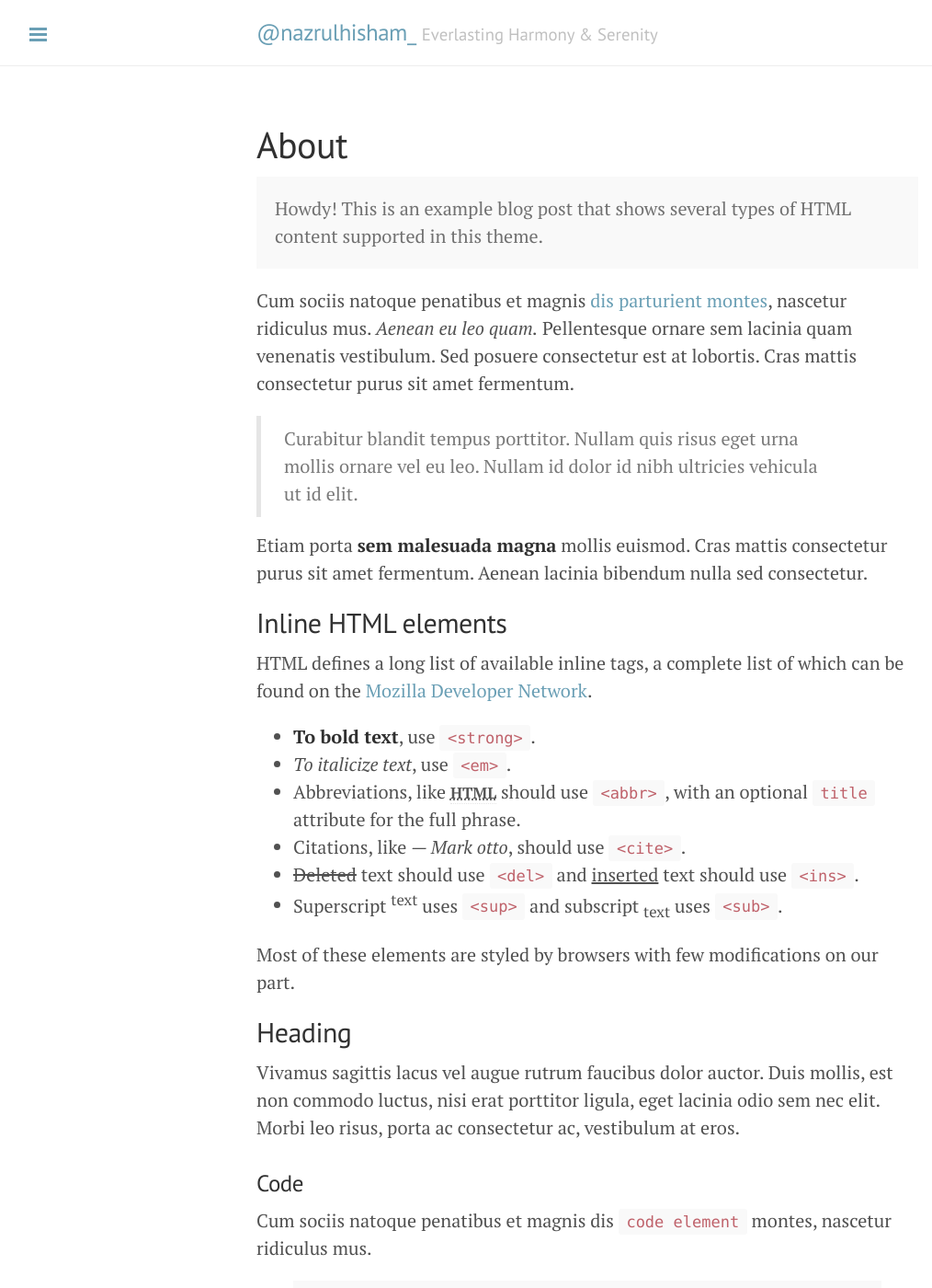
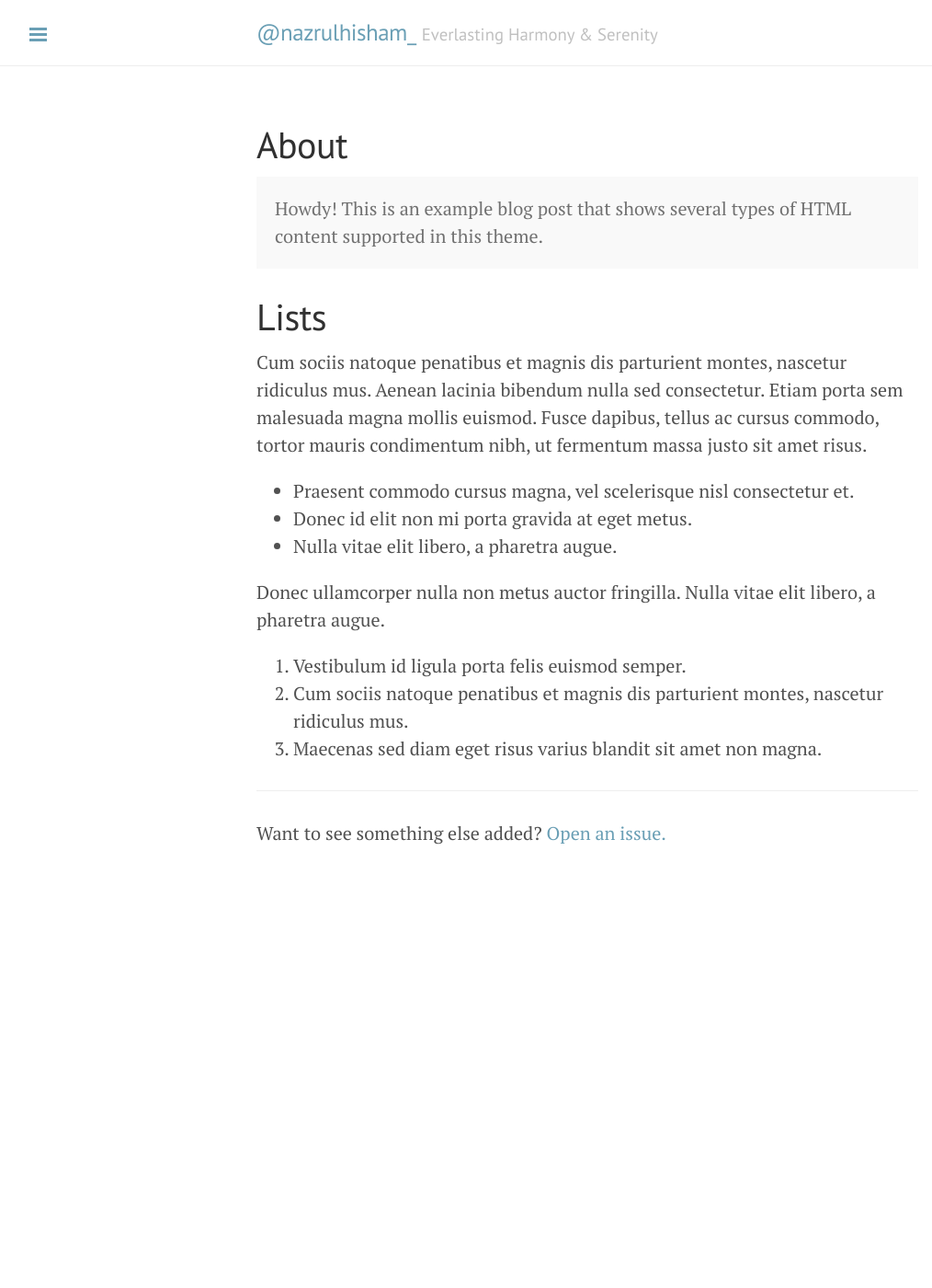
Before and after one commit to lumachroma/fantastik, a Jekyll site: the page built from about.md, in a window 1280 px wide and 1400 px high. Shown: the whole window at 92% size, without its empty margins (1-1015 px from the left). Built offline with Jekyll 4.4.1, drawn with Linux system fonts in a browser that asks for light colours; Markdown is read by kramdown in place of the engine named in the settings; comment, search, counter and statistics services are not loaded; some of the changed text lies outside the part shown.

Commit message:
Update about.md

```diff
--- a/about.md
+++ b/about.md
@@ -7,47 +7,8 @@
   Howdy! This is an example blog post that shows several types of HTML content supported in this theme.
 </div>
 
-Cum sociis natoque penatibus et magnis <a href="#">dis parturient montes</a>, nascetur ridiculus mus. *Aenean eu leo quam.* Pellentesque ornare sem lacinia quam venenatis vestibulum. Sed posuere consectetur est at lobortis. Cras mattis consectetur purus sit amet fermentum.
 
-> Curabitur blandit tempus porttitor. Nullam quis risus eget urna mollis ornare vel eu leo. Nullam id dolor id nibh ultricies vehicula ut id elit.
-
-Etiam porta **sem malesuada magna** mollis euismod. Cras mattis consectetur purus sit amet fermentum. Aenean lacinia bibendum nulla sed consectetur.
-
-## Inline HTML elements
-
-HTML defines a long list of available inline tags, a complete list of which can be found on the [Mozilla Developer Network](https://developer.mozilla.org/en-US/docs/Web/HTML/Element).
-
-- **To bold text**, use `<strong>`.
-- *To italicize text*, use `<em>`.
-- Abbreviations, like <abbr title="HyperText Markup Langage">HTML</abbr> should use `<abbr>`, with an optional `title` attribute for the full phrase.
-- Citations, like <cite>&mdash; Mark otto</cite>, should use `<cite>`.
-- <del>Deleted</del> text should use `<del>` and <ins>inserted</ins> text should use `<ins>`.
-- Superscript <sup>text</sup> uses `<sup>` and subscript <sub>text</sub> uses `<sub>`.
-
-Most of these elements are styled by browsers with few modifications on our part.
-
-## Heading
-
-Vivamus sagittis lacus vel augue rutrum faucibus dolor auctor. Duis mollis, est non commodo luctus, nisi erat porttitor ligula, eget lacinia odio sem nec elit. Morbi leo risus, porta ac consectetur ac, vestibulum at eros.
-
-### Code
-
-Cum sociis natoque penatibus et magnis dis `code element` montes, nascetur ridiculus mus.
-
-{% highlight js %}
-// Example can be run directly in your JavaScript console
-
-// Create a function that takes two arguments and returns the sum of those arguments
-var adder = new Function("a", "b", "return a + b");
-
-// Call the function
-adder(2, 6);
-// > 8
-{% endhighlight %}
-
-Aenean lacinia bibendum nulla sed consectetur. Etiam porta sem malesuada magna mollis euismod. Fusce dapibus, tellus ac cursus commodo, tortor mauris condimentum nibh, ut fermentum massa.
-
-### Lists
+# Lists
 
 Cum sociis natoque penatibus et magnis dis parturient montes, nascetur ridiculus mus. Aenean lacinia bibendum nulla sed consectetur. Etiam porta sem malesuada magna mollis euismod. Fusce dapibus, tellus ac cursus commodo, tortor mauris condimentum nibh, ut fermentum massa justo sit amet risus.
 
@@ -61,61 +22,6 @@
 2. Cum sociis natoque penatibus et magnis dis parturient montes, nascetur ridiculus mus.
 3. Maecenas sed diam eget risus varius blandit sit amet non magna.
 
-Cras mattis consectetur purus sit amet fermentum. Sed posuere consectetur est at lobortis.
-
-<dl>
-  <dt>HyperText Markup Language (HTML)</dt>
-  <dd>The language used to describe and define the content of a Web page</dd>
-
-  <dt>Cascading Style Sheets (CSS)</dt>
-  <dd>Used to describe the appearance of Web content</dd>
-
-  <dt>JavaScript (JS)</dt>
-  <dd>The programming language used to build advanced Web sites and applications</dd>
-</dl>
-
-Integer posuere erat a ante venenatis dapibus posuere velit aliquet. Morbi leo risus, porta ac consectetur ac, vestibulum at eros. Nullam quis risus eget urna mollis ornare vel eu leo.
-
-### Tables
-
-Aenean lacinia bibendum nulla sed consectetur. Lorem ipsum dolor sit amet, consectetur adipiscing elit.
-
-<table>
-  <thead>
-    <tr>
-      <th>Name</th>
-      <th>Upvotes</th>
-      <th>Downvotes</th>
-    </tr>
-  </thead>
-  <tfoot>
-    <tr>
-      <td>Totals</td>
-      <td>21</td>
-      <td>23</td>
-    </tr>
-  </tfoot>
-  <tbody>
-    <tr>
-      <td>Alice</td>
-      <td>10</td>
-      <td>11</td>
-    </tr>
-    <tr>
-      <td>Bob</td>
-      <td>4</td>
-      <td>3</td>
-    </tr>
-    <tr>
-      <td>Charlie</td>
-      <td>7</td>
-      <td>9</td>
-    </tr>
-  </tbody>
-</table>
-
-Nullam id dolor id nibh ultricies vehicula ut id elit. Sed posuere consectetur est at lobortis. Nullam quis risus eget urna mollis ornare vel eu leo.
-
 -----
 
 Want to see something else added? <a href="https://github.com/poole/poole/issues/new">Open an issue.</a>
```
